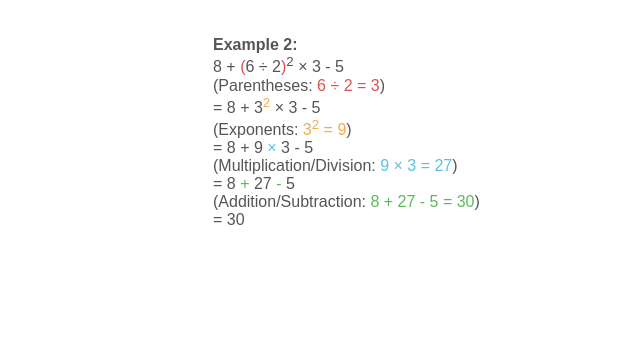
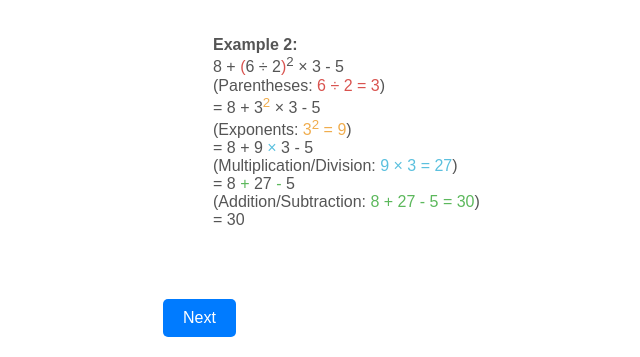
Before and after one commit to SamChan23267/Tech_Scholarship, a Flask app: a page that uses Maths/Templates/section_template.html in a window 1280 px wide. Shown: the part 746-1103 px from the top of the page, without its empty margins (243-883 px from the left). Before the commit the page ends 971 px from the top, so only its background shows below. Run offline with Flask 3, Linux system fonts and the light colour scheme; a user stored in the database is signed in; data comes from the database, SQL or seed files in the repository.

Commit message:
added next button in sub_section

```diff
--- a/Maths/Static/section_template.css
+++ b/Maths/Static/section_template.css
@@ -391,3 +391,26 @@ body {
 #end-page button:hover {
     background-color: #0056b3;
 }
+
+
+
+
+
+/* section_template.css */
+
+.next-btn {
+    background-color: #007bff; /* Primary color */
+    color: white;
+    padding: 10px 20px;
+    border: none;
+    border-radius: 5px;
+    text-decoration: none;
+    font-size: 16px;
+    cursor: pointer;
+    display: inline-block;
+    transition: background-color 0.3s ease;
+}
+
+.next-btn:hover {
+    background-color: #0056b3; /* Darker shade for hover effect */
+}
--- a/Maths/Templates/section_template.html
+++ b/Maths/Templates/section_template.html
@@ -381,6 +381,11 @@
                     {% endif %}
                 </div>
             </main>
+            {% if next_sub_section %}
+            <div class="next-button">
+                <a href="{{ url_for('sub_section_detail', level=level, topic_name=topic_name, unit_name=unit_name, section_name=section_name, sub_section_name=next_sub_section.name) }}" class="btn btn-primary next-btn">Next</a>
+            </div>
+            {% endif %}
         </div>
     </div>
 
--- a/Maths/maths.py
+++ b/Maths/maths.py
@@ -591,6 +591,11 @@ def sub_section_detail(level, topic_name, unit_name, section_name, sub_section_n
     sub_section = dict(sub_section)
     sub_sections_list = [dict(sub_section) for sub_section in sub_sections]
 
+    next_sub_section = None
+    for i, sub_sec in enumerate(sub_sections_list):
+        if sub_sec['name'] == sub_section_name and i + 1 < len(sub_sections_list):
+            next_sub_section = sub_sections_list[i + 1]
+            break
 
     sub_section_type = sub_section['type']
     sub_section_content = sub_section['content']
@@ -624,7 +629,7 @@ def sub_section_detail(level, topic_name, unit_name, section_name, sub_section_n
         calculator = False
 
     conn_topics.close()
-    return render_template('section_template.html', level=level, topic_name=topic_name, unit_name=unit_name, section_name=section_name, sub_section_name=sub_section_name, sub_section_content=sub_section_content, sub_section_type=sub_section_type, section_display_name=section_display_name, sub_section_display_name=sub_section_display_name, title=title, sub_section_score=sub_section_score, sub_section_maximum_score=sub_section_maximum_score, sub_sections=sub_sections_list, sub_section_id=sub_section_id, calculator=calculator, is_section=False)
+    return render_template('section_template.html', level=level, topic_name=topic_name, unit_name=unit_name, section_name=section_name, sub_section_name=sub_section_name, sub_section_content=sub_section_content, sub_section_type=sub_section_type, section_display_name=section_display_name, sub_section_display_name=sub_section_display_name, title=title, sub_section_score=sub_section_score, sub_section_maximum_score=sub_section_maximum_score, sub_sections=sub_sections_list, sub_section_id=sub_section_id, calculator=calculator, is_section=False, next_sub_section=next_sub_section)
 
 
 @app.route('/update_score', methods=['POST'])
```
